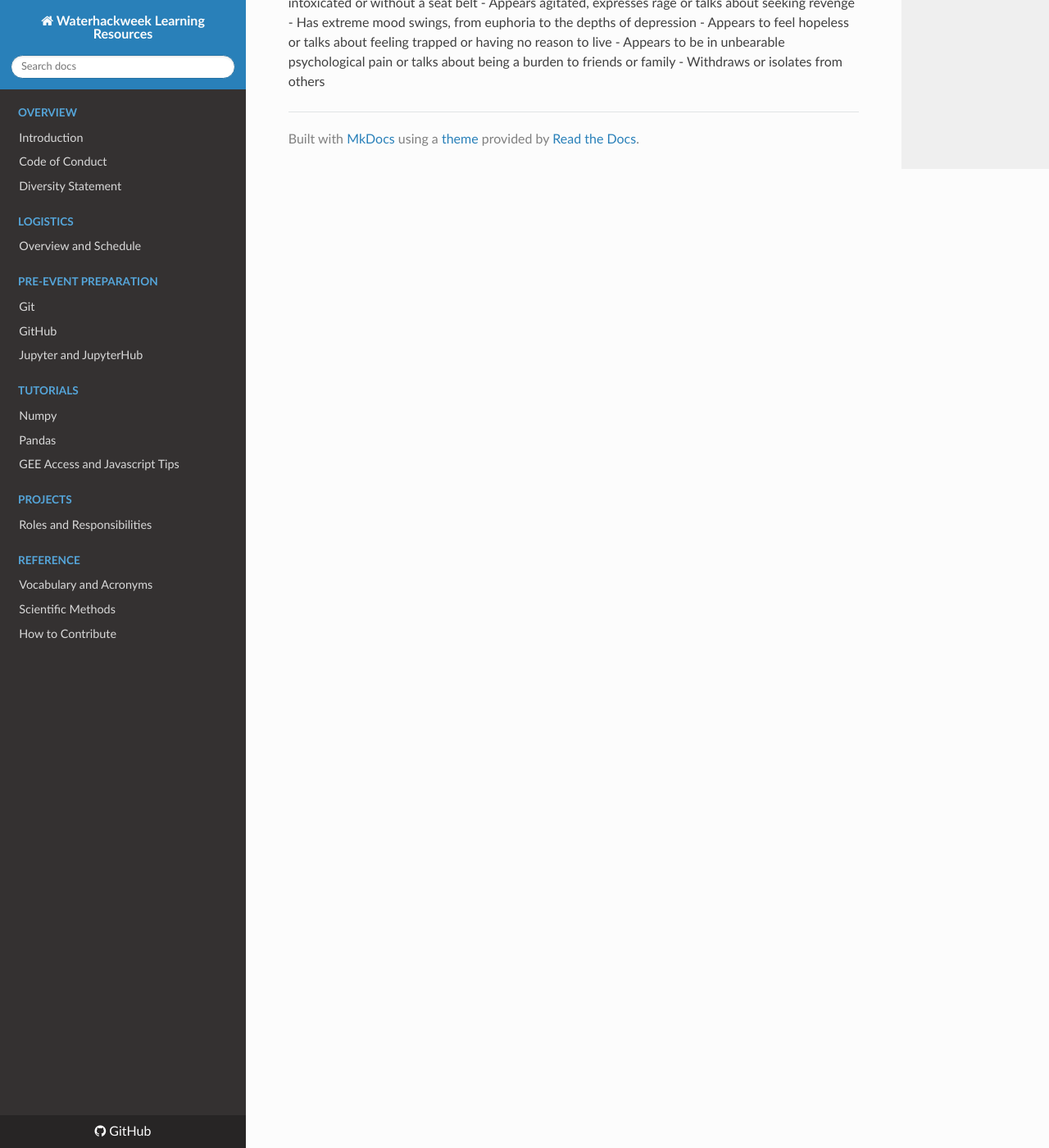
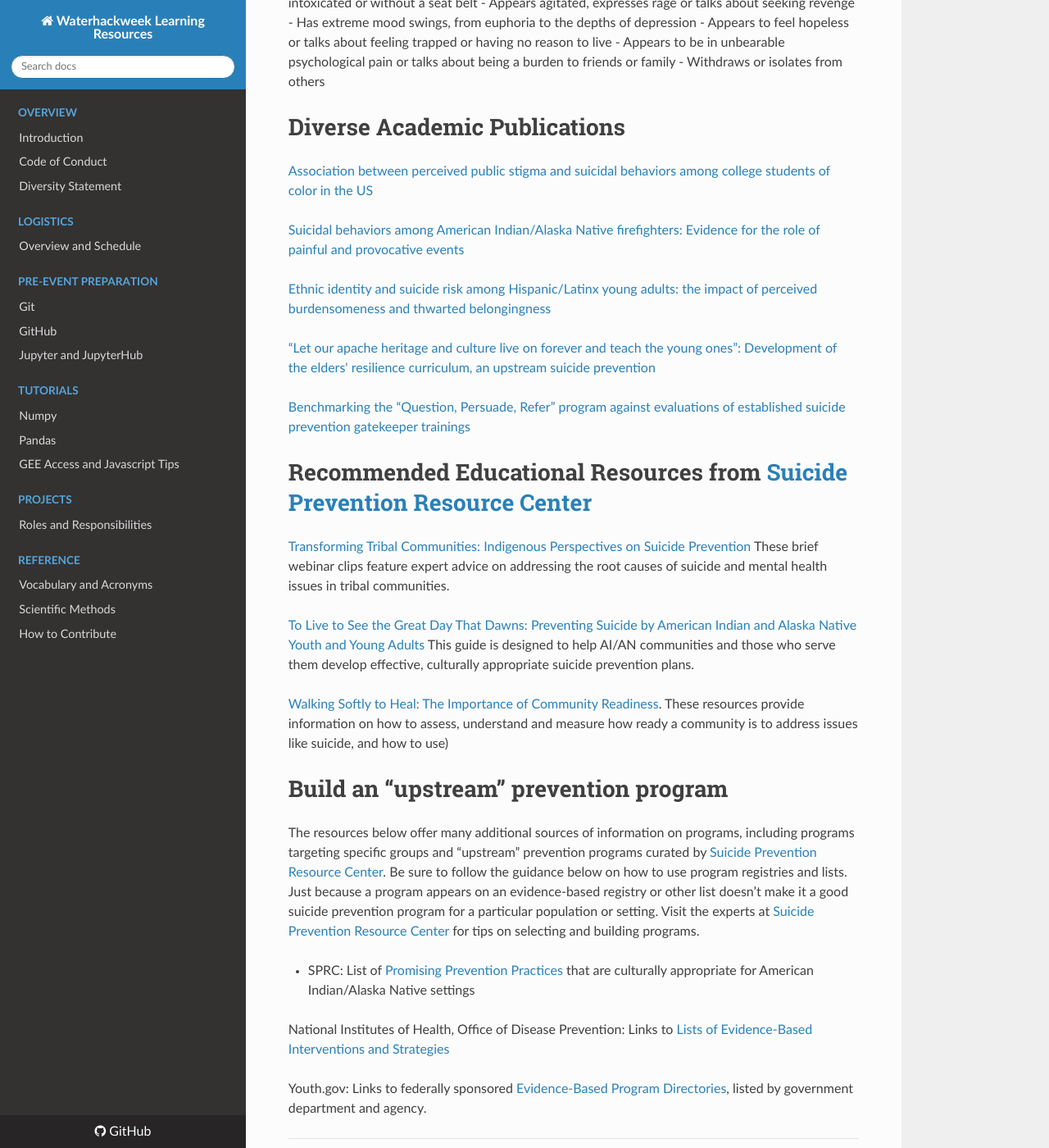
Before and after one commit to emiliom/learning-resources, an MkDocs documentation site: the page built from docs/canaryopera/need_to_talk_to_someone.md, in a window 1280 px wide and 1400 px high, scrolled down 1685 px. Shown: the whole window at 82% size. Built offline with MkDocs 1.6.1, drawn with Linux system fonts in a browser that asks for light colours; nearby versions of some CDN libraries; some of the changed text lies outside the part shown.

Commit message:
updating educational resources

```diff
--- a/docs/canaryopera/need_to_talk_to_someone.md
+++ b/docs/canaryopera/need_to_talk_to_someone.md
@@ -39,3 +41,33 @@ Be wary if you, your loved one, friend, or colleague:
 - Appears to feel hopeless or talks about feeling trapped or having no reason to live
 - Appears to be in unbearable psychological pain or talks about being a burden to friends or family
 - Withdraws or isolates from others
+
+# Diverse Academic Publications
+
+[Association between perceived public stigma and suicidal behaviors among college students of color in the US](https://www.sciencedirect.com/science/article/pii/S0165032719320968?casa_token=GhV-7JkcrRgAAAAA:qH-4txeS_ztIuE9oaqsDqOo3Q-16u93evwZd9i1JWiZyCChVjxugJ8AxMuZ5kjoAaJomTKS5)
+
+[Suicidal behaviors among American Indian/Alaska Native firefighters: Evidence for the role of painful and provocative events](https://journals.sagepub.com/doi/abs/10.1177/1363461519847812)
+
+[Ethnic identity and suicide risk among Hispanic/Latinx young adults: the impact of perceived burdensomeness and thwarted belongingness](https://www.tandfonline.com/doi/abs/10.1080/13811118.2019.1670766)
+
+[“Let our apache heritage and culture live on forever and teach the young ones”: Development of the elders' resilience curriculum, an upstream suicide prevention](https://onlinelibrary.wiley.com/doi/abs/10.1002/ajcp.12351?casa_token=_Zuajz0dpsoAAAAA:nUODVrvVT8qnW2iTPFPrqami1nr_aR6qd92PU95emEqDieODhflRR8Xr1Jm2MnljfNsoCZOUYTcfow)
+
+[Benchmarking the “Question, Persuade, Refer” program against evaluations of established suicide prevention gatekeeper trainings](https://onlinelibrary.wiley.com/doi/abs/10.1111/sltb.12430?casa_token=BKFj4tZuYjAAAAAA:FSKZdInkT6gbZeL5lGFrq0IknrCXY2EQbMedThzAbayCwClaUNeQ9x2uNzQbZbweeOu_YOzYzdydLg)
+
+# Recommended Educational Resources from [Suicide Prevention Resource Center](http://www.sprc.org/settings/aian)
+[Transforming Tribal Communities: Indigenous Perspectives on Suicide Prevention](http://www.sprc.org/resources-programs/transforming-tribal-communities-indigenous-perspectives-suicide-prevention)
+These brief webinar clips feature expert advice on addressing the root causes of suicide and mental health issues in tribal communities.
+
+[To Live to See the Great Day That Dawns: Preventing Suicide by American Indian and Alaska Native Youth and Young Adults](http://www.sprc.org/resources-programs/live-see-great-day-dawns-preventing-suicide-american-indian-and-alaska-native)
+This guide is designed to help AI/AN communities and those who serve them develop effective, culturally appropriate suicide prevention plans.
+
+[Walking Softly to Heal: The Importance of Community Readiness](http://www.sprc.org/resources-programs/walking-softly-heal-importance-community-readiness). These resources provide information on how to assess, understand and measure how ready a community is to address issues like suicide, and how to use)
+
+# Build an “upstream” prevention program
+The resources below offer many additional sources of information on programs, including programs targeting specific groups and “upstream” prevention programs curated by [Suicide Prevention Resource Center](http://www.sprc.org/settings/aian).  Be sure to follow the guidance below on how to use program registries and lists. Just because a program appears on an evidence-based registry or other list doesn’t make it a good suicide prevention program for a particular population or setting. Visit the experts at [Suicide Prevention Resource Center](http://www.sprc.org/settings/aian) for tips on selecting and building programs.
+
+- SPRC: List of [Promising Prevention Practices](http://www.sprc.org/aian/promising-prevention-practices) that are culturally appropriate for American Indian/Alaska Native settings
+
+National Institutes of Health, Office of Disease Prevention: Links to [Lists of Evidence-Based Interventions and Strategies](https://prevention.nih.gov/resources-for-researchers/dissemination-and-implementation-resources/evidence-based-programs-practices)
+
+Youth.gov: Links to federally sponsored [Evidence-Based Program Directories](https://youth.gov/evidence-innovation/evidence-based-program-directories), listed by government department and agency.
```
Also changed, not shown: other parts of docs/canaryopera/need_to_talk_to_someone.md (+4 -2 lines).
